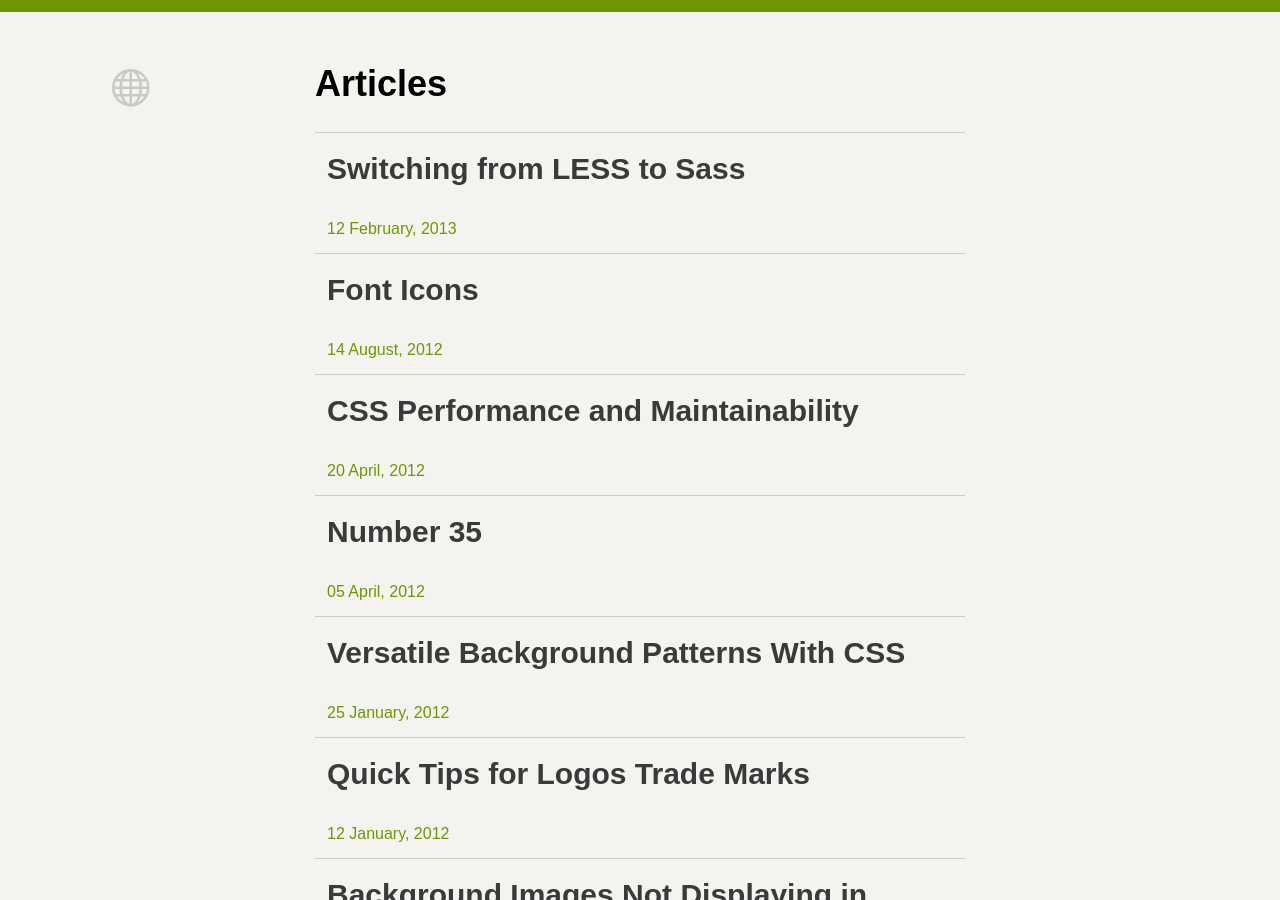
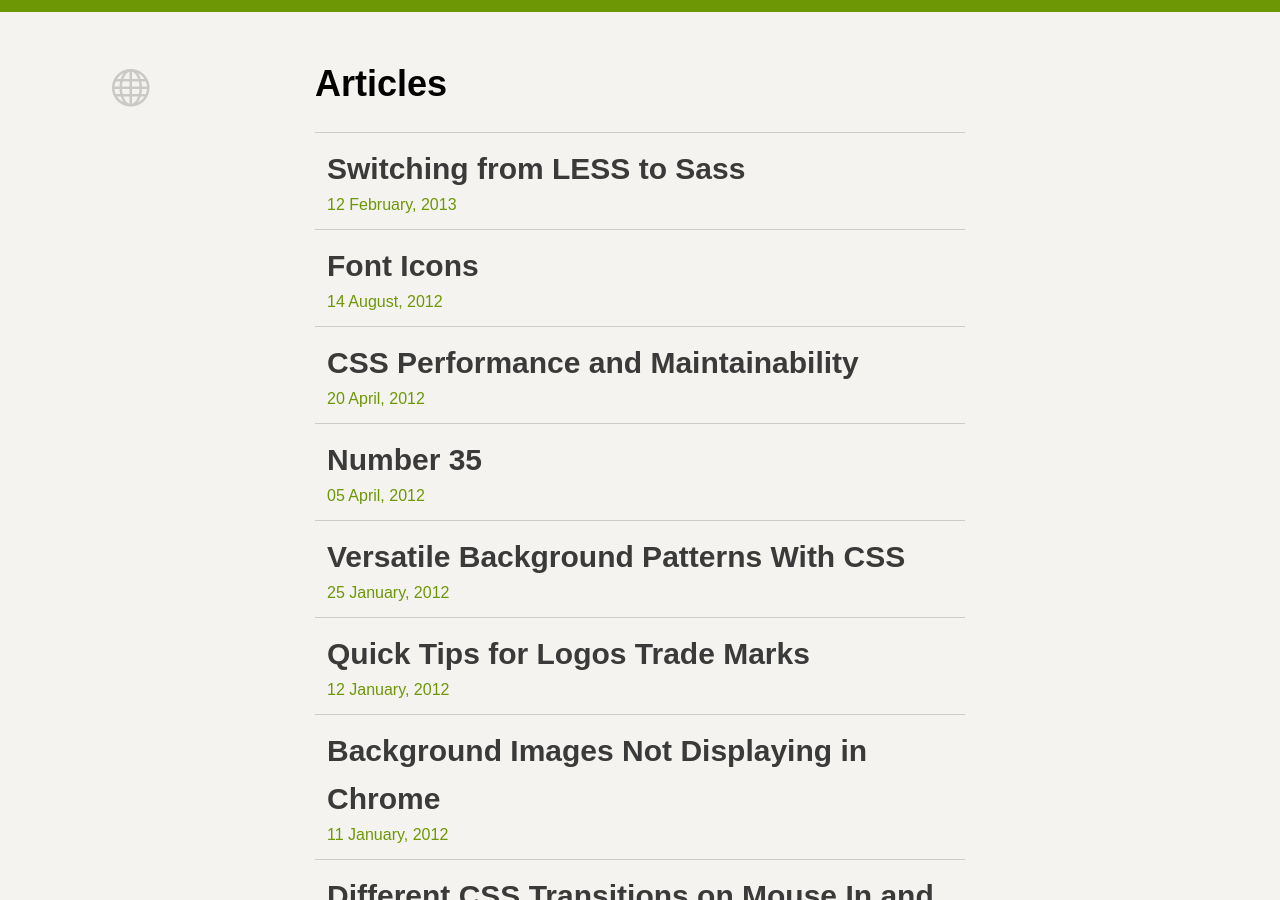
Before and after one commit to waynemoir/waynemoir.com, a Jekyll site: the page built from articles.html, in a window 1280 px wide and 900 px high. Built offline with Jekyll 4.4.1, drawn with Linux system fonts in a browser that asks for light colours; some web fonts are replaced; Markdown is read by kramdown in place of the engine named in the settings.

Commit message:
Removed margin-bottom from article list titles. Makes the whitespace less awkward

```diff
--- a/articles.html
+++ b/articles.html
@@ -11,7 +11,7 @@ permalink: /articles/
 	{% for post in site.posts %}
 		<li>
 			<a href="{{ post.url }}" class="block-list__link">
-				<h2>{{ post.title }}</h2>
+				<h2 class="flush--bottom">{{ post.title }}</h2>
 				{{ post.date | date: "%d %B, %Y" }}
 			</a>
 		</li>
```
